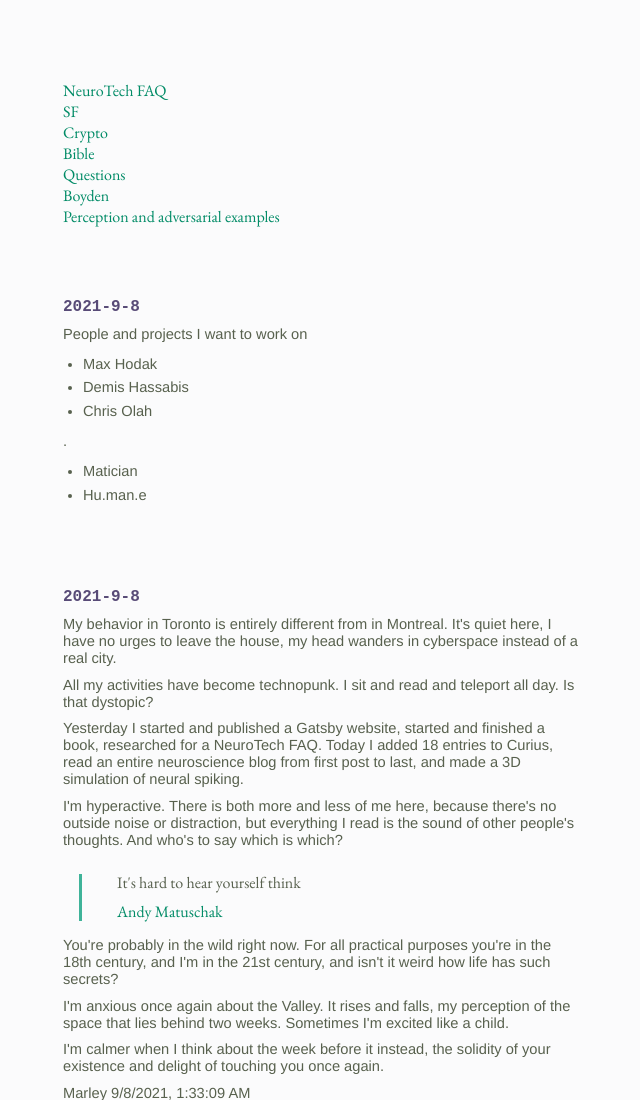
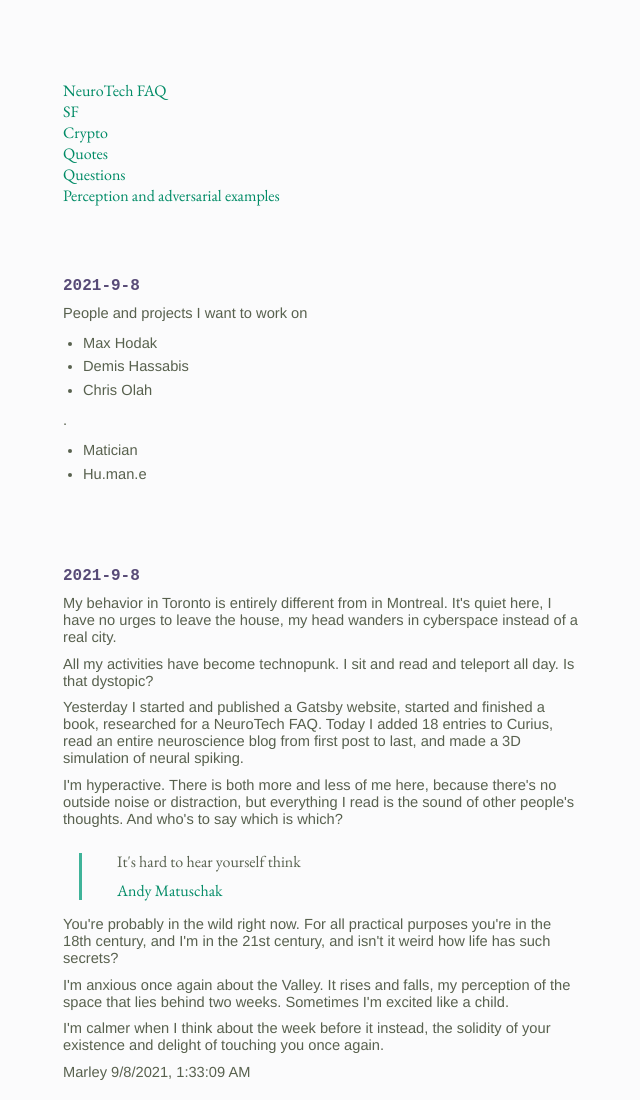
Before and after one commit to io0/io0.github.io, a Gatsby site: page / in a window 1280 px wide. Shown: the top 1100 px of the page, without its empty margins (217-857 px from the left). Built offline with nearby package versions, Linux system fonts and the light colour scheme; Gatsby itself is replaced by a stand-in of ours.

Commit message:
filter posts on root

```diff
--- a/src/pages/Bible.md
+++ b/src/pages/Bible.md
@@ -1,5 +1,5 @@
 ---
-title: Bible
+title: Quotes
 date: 9/13/2021, 10:38:48 PM
 slug: bible
 ---
--- a/src/pages/Boyden.md
+++ b/src/pages/Boyden.md
@@ -2,6 +2,7 @@
 title: Boyden
 date: 11/5/2021, 2:47:38 PM
 slug: boyden
+tags: personal
 ---
 
 # Conversation with Ed Boyden
--- a/src/pages/index.js
+++ b/src/pages/index.js
@@ -24,11 +24,15 @@ const IndexPage = ({
   },
 }) => {
   const Posts = edges
-    .filter((edge) => !edge.node.frontmatter.slug) // You can filter your posts based on some criteria
+    .filter(
+      (edge) => !edge.node.frontmatter.slug && !edge.node.frontmatter.tags
+    ) // You can filter your posts based on some criteria
     .map((edge) => <PostLink key={edge.node.id} post={edge.node} />);
 
   const NamedPosts = edges
-    .filter((edge) => !!edge.node.frontmatter.slug) // You can filter your posts based on some criteria
+    .filter(
+      (edge) => !!edge.node.frontmatter.slug && !edge.node.frontmatter.tags
+    ) // You can filter your posts based on some criteria
     .map((edge) => <TitleLink key={edge.node.id} post={edge.node} />);
 
   return (
@@ -53,6 +57,7 @@ export const pageQuery = graphql`
             date
             slug
             title
+            tags
           }
         }
       }
--- a/src/pages/{MarkdownRemark.frontmatter__slug}.js
+++ b/src/pages/{MarkdownRemark.frontmatter__slug}.js
@@ -27,6 +27,7 @@ export const pageQuery = graphql`
         date
         slug
         title
+        tags
       }
     }
   }
```
